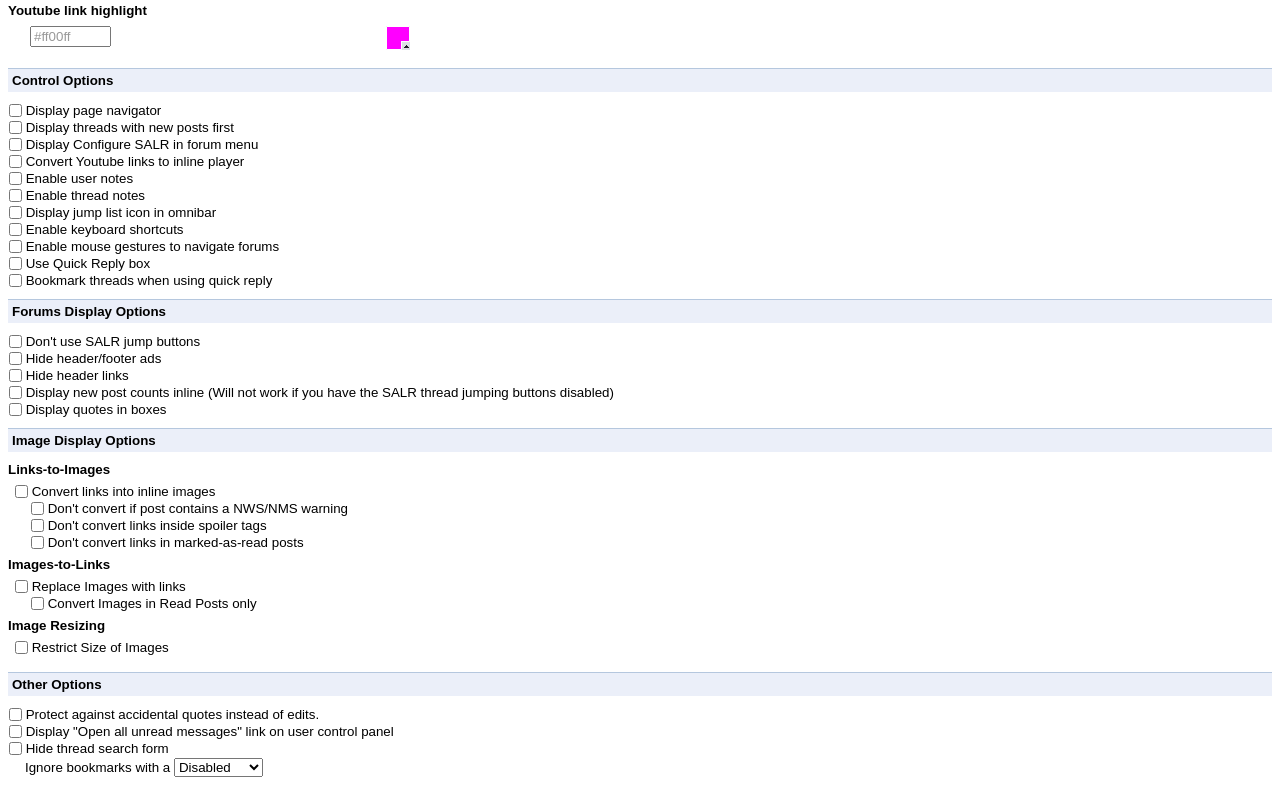
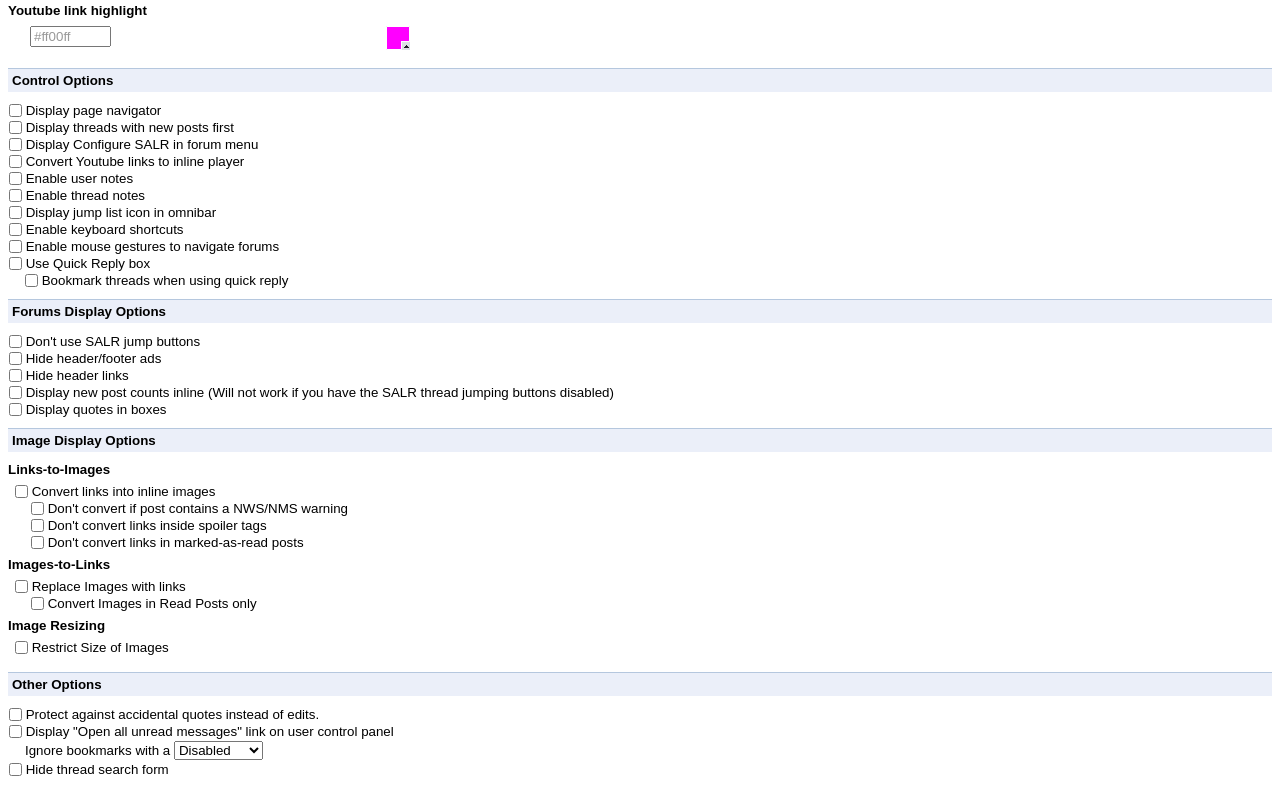
Before and after one commit to scottferg/salr-chrome, a plain HTML site: page extension/settings.html in a window 1280 px wide. Shown: the part 846-1632 px from the top of the page. Drawn offline with Linux system fonts and the light colour scheme; files whose address does not match are found by name.

Commit message:
Cleaned up a couple items on the settings page

```diff
--- a/extension/settings.html
+++ b/extension/settings.html
@@ -227,8 +227,10 @@
         <div class='display-preference'>
             <label><input id='enableQuickReply' class='user-preference' type='checkbox' /> Use Quick Reply box</label>
         </div>
-        <div class='display-preference'>
-            <label><input id='quickReplyBookmark' class='user-preference' type='checkbox' /> Bookmark threads when using quick reply</label>
+        <div class='sub-options'>
+            <div class='display-preference'>
+                <label><input id='quickReplyBookmark' class='user-preference' type='checkbox' /> Bookmark threads when using quick reply</label>
+            </div>
         </div>
     </section>
     <div class="preference-title">
@@ -301,9 +303,6 @@
        <div class='display-preference'>
           <label><input id='openAllUnreadLink' class='user-preference' type='checkbox' /> Display "Open all unread messages" link on user control panel</label>
        </div>
-       <div class='display-preference'>
-          <label><input id='searchThreadHide' class='user-preference' type='checkbox' /> Hide thread search form</label>
-       </div>
        <div class='sub-options'>
           <div class='display-preference'>
               <label>Ignore bookmarks with a
@@ -316,6 +315,9 @@
               </label>
           </div>
        </div>
+       <div class='display-preference'>
+          <label><input id='searchThreadHide' class='user-preference' type='checkbox' /> Hide thread search form</label>
+       </div>
     </section>
     <div style="clear: both;"></div>
 </body>
```
